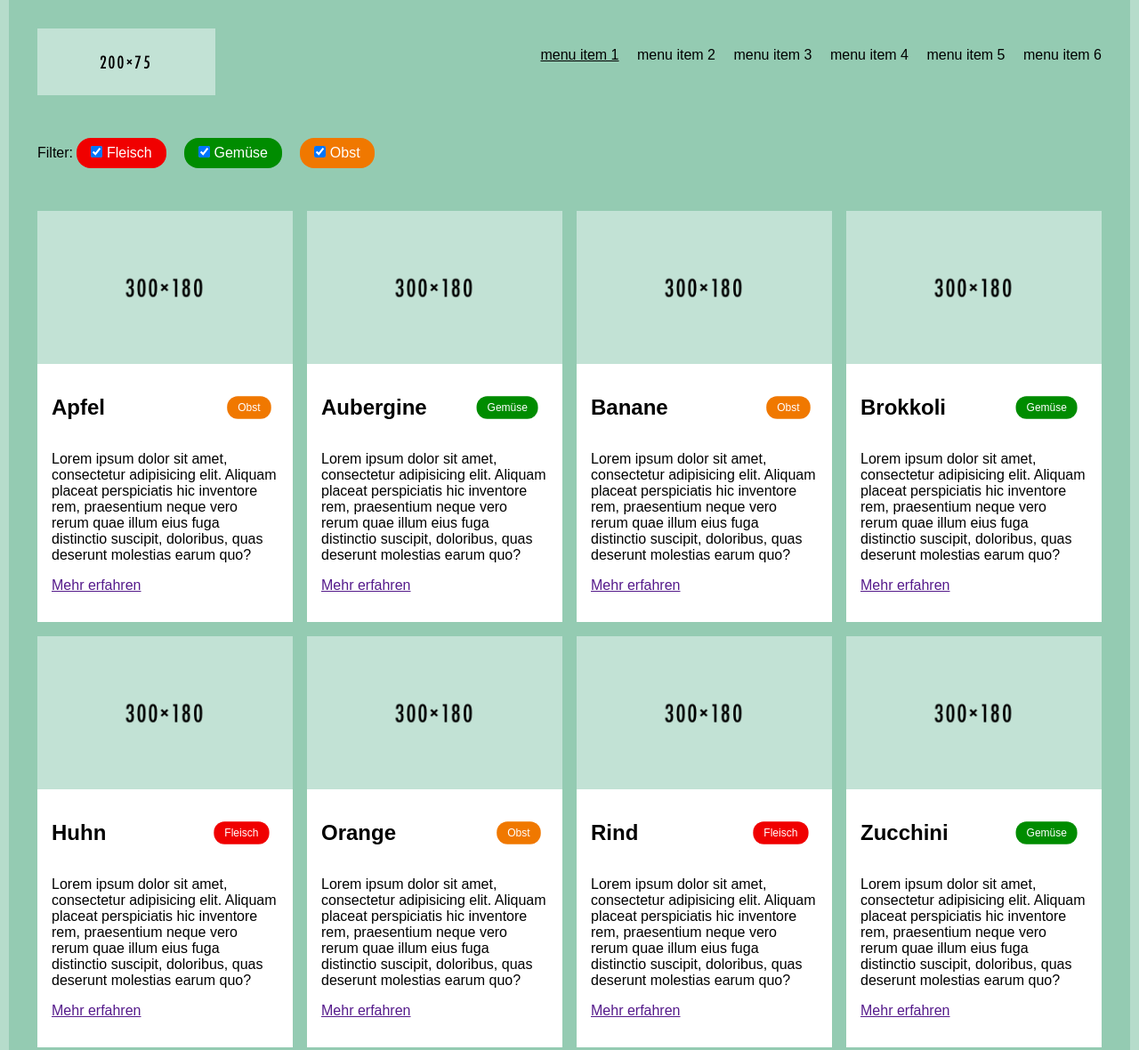
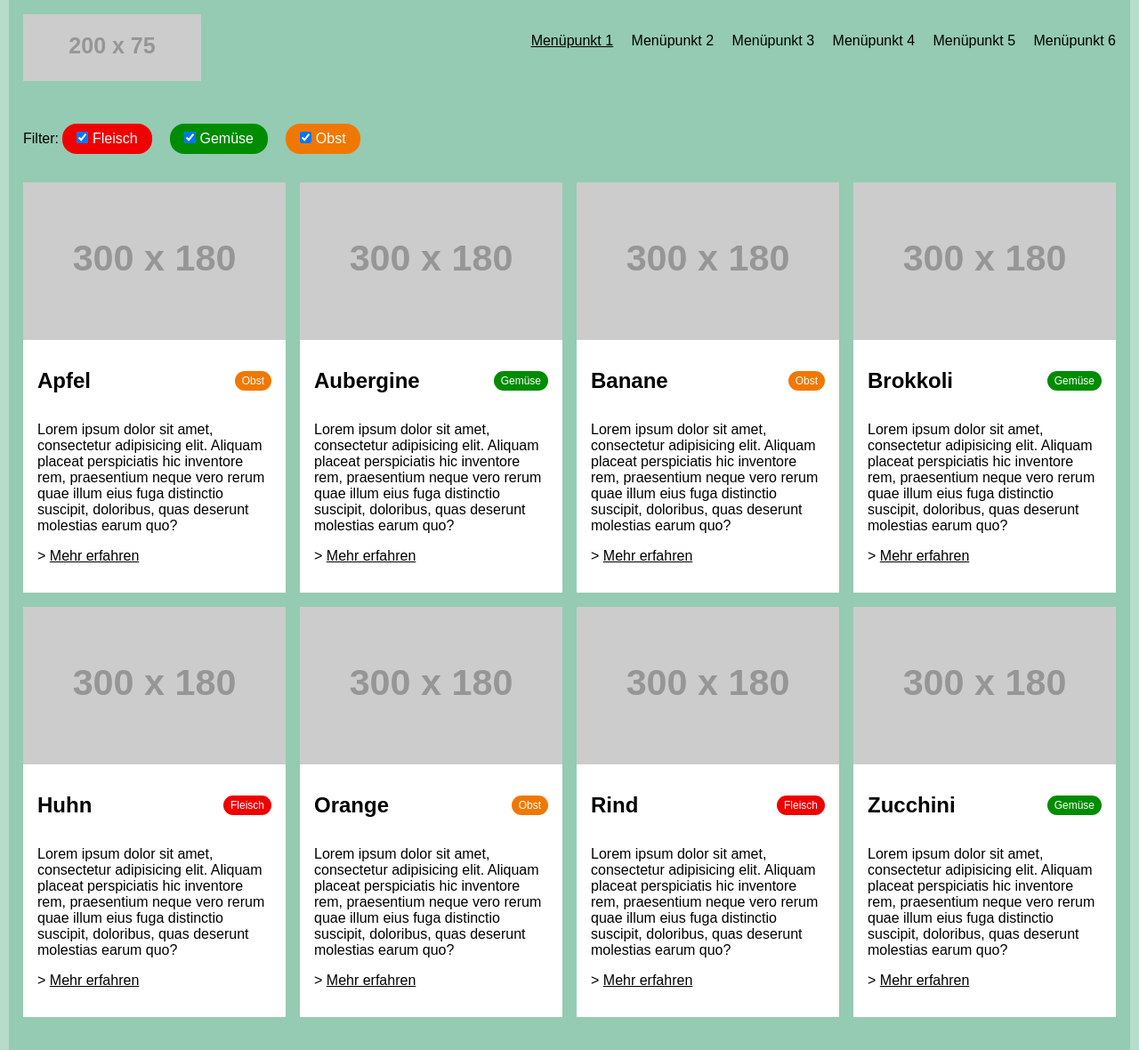
Before and after one commit to jpkempf/product-card-filters, a plain HTML site: page index.html in a window 1280 px wide. Shown: the top 1180 px of the page at 89% size. Drawn offline with Linux system fonts and the light colour scheme; placeholder pictures from the web are drawn by us.

Commit message:
fine tuning

```diff
--- a/index.html
+++ b/index.html
@@ -11,27 +11,27 @@
 <div class="wrapper">
     <header class="masthead">
         <div class="logo">
-            <img src="logo.png" alt="" />
+            <img src="http://placehold.it/200x75/b6dccb/000000" alt="" />
         </div>
         <nav class="main-nav">
             <ul>
                 <li>
-                    <a href="" class="active">menu item 1</a>
+                    <a href="" class="active">Menüpunkt 1</a>
                 </li>
                 <li>
-                    <a href="">menu item 2</a>
+                    <a href="">Menüpunkt 2</a>
                 </li>
                 <li>
-                    <a href="">menu item 3</a>
+                    <a href="">Menüpunkt 3</a>
                 </li>
                 <li>
-                    <a href="">menu item 4</a>
+                    <a href="">Menüpunkt 4</a>
                 </li>
                 <li>
-                    <a href="">menu item 5</a>
+                    <a href="">Menüpunkt 5</a>
                 </li>
                 <li>
-                    <a href="">menu item 6</a>
+                    <a href="">Menüpunkt 6</a>
                 </li>
             </ul>
         </nav>
@@ -55,14 +55,14 @@
         <div class="product-cards">
             <div class="media" data-product-category="fruit">
                 <div class="media__image">
-                    <img src="product-image.png" alt="" />
+                    <img src="http://placehold.it/300x180/b6dccb/000000" alt="" />
                 </div>
                 <div class="media__body">
                     <header class="media__body__head">
                         <h2>
                             Apfel
                         </h2>
-                        <span class="pill pill--orange small">
+                        <span class="pill pill--small pill--orange">
                             Obst
                         </span>
                     </header>
@@ -70,20 +70,20 @@
                         Lorem ipsum dolor sit amet, consectetur adipisicing elit. Aliquam placeat perspiciatis hic inventore rem, praesentium neque vero rerum quae illum eius fuga distinctio suscipit, doloribus, quas deserunt molestias earum quo?
                     </div>
                     <a href="" class="media__body__link">
-                        Mehr erfahren
+                        <span>Mehr erfahren</span>
                     </a>
                 </div>
             </div>
             <div class="media" data-product-category="vegetables">
                 <div class="media__image">
-                    <img src="product-image.png" alt="" />
+                    <img src="http://placehold.it/300x180/b6dccb/000000" alt="" />
                 </div>
                 <div class="media__body">
                     <header class="media__body__head">
                         <h2>
                             Aubergine
                         </h2>
-                        <span class="pill pill--green small">
+                        <span class="pill pill--small pill--green">
                             Gemüse
                         </span>
                     </header>
@@ -91,20 +91,20 @@
                         Lorem ipsum dolor sit amet, consectetur adipisicing elit. Aliquam placeat perspiciatis hic inventore rem, praesentium neque vero rerum quae illum eius fuga distinctio suscipit, doloribus, quas deserunt molestias earum quo?
                     </div>
                     <a href="" class="media__body__link">
-                        Mehr erfahren
+                        <span>Mehr erfahren</span>
                     </a>
                 </div>
             </div>
             <div class="media" data-product-category="fruit">
                 <div class="media__image">
-                    <img src="product-image.png" alt="" />
+                    <img src="http://placehold.it/300x180/b6dccb/000000" alt="" />
                 </div>
                 <div class="media__body">
                     <header class="media__body__head">
                         <h2>
                             Banane
                         </h2>
-                        <span class="pill pill--orange small">
+                        <span class="pill pill--small pill--orange">
                             Obst
                         </span>
                     </header>
@@ -112,20 +112,20 @@
                         Lorem ipsum dolor sit amet, consectetur adipisicing elit. Aliquam placeat perspiciatis hic inventore rem, praesentium neque vero rerum quae illum eius fuga distinctio suscipit, doloribus, quas deserunt molestias earum quo?
                     </div>
                     <a href="" class="media__body__link">
-                        Mehr erfahren
+                        <span>Mehr erfahren</span>
                     </a>
                 </div>
             </div>
             <div class="media" data-product-category="vegetables">
                 <div class="media__image">
-                    <img src="product-image.png" alt="" />
+                    <img src="http://placehold.it/300x180/b6dccb/000000" alt="" />
                 </div>
                 <div class="media__body">
                     <header class="media__body__head">
                         <h2>
                             Brokkoli
                         </h2>
-                        <span class="pill pill--green small">
+                        <span class="pill pill--small pill--green">
                             Gemüse
                         </span>
                     </header>
@@ -133,20 +133,20 @@
                         Lorem ipsum dolor sit amet, consectetur adipisicing elit. Aliquam placeat perspiciatis hic inventore rem, praesentium neque vero rerum quae illum eius fuga distinctio suscipit, doloribus, quas deserunt molestias earum quo?
                     </div>
                     <a href="" class="media__body__link">
-                        Mehr erfahren
+                        <span>Mehr erfahren</span>
                     </a>
                 </div>
             </div>
             <div class="media" data-product-category="meat">
                 <div class="media__image">
-                    <img src="product-image.png" alt="" />
+                    <img src="http://placehold.it/300x180/b6dccb/000000" alt="" />
                 </div>
                 <div class="media__body">
                     <header class="media__body__head">
                         <h2>
                             Huhn
                         </h2>
-                        <span class="pill pill--red small">
+                        <span class="pill pill--small pill--red">
                             Fleisch
                         </span>
                     </header>
@@ -154,20 +154,20 @@
                         Lorem ipsum dolor sit amet, consectetur adipisicing elit. Aliquam placeat perspiciatis hic inventore rem, praesentium neque vero rerum quae illum eius fuga distinctio suscipit, doloribus, quas deserunt molestias earum quo?
                     </div>
                     <a href="" class="media__body__link">
-                        Mehr erfahren
+                        <span>Mehr erfahren</span>
                     </a>
                 </div>
             </div>
             <div class="media" data-product-category="fruit">
                 <div class="media__image">
-                    <img src="product-image.png" alt="" />
+                    <img src="http://placehold.it/300x180/b6dccb/000000" alt="" />
                 </div>
                 <div class="media__body">
                     <header class="media__body__head">
                         <h2>
                             Orange
                         </h2>
-                        <span class="pill pill--orange small">
+                        <span class="pill pill--small pill--orange">
                             Obst
                         </span>
                     </header>
@@ -175,20 +175,20 @@
                         Lorem ipsum dolor sit amet, consectetur adipisicing elit. Aliquam placeat perspiciatis hic inventore rem, praesentium neque vero rerum quae illum eius fuga distinctio suscipit, doloribus, quas deserunt molestias earum quo?
                     </div>
                     <a href="" class="media__body__link">
-                        Mehr erfahren
+                        <span>Mehr erfahren</span>
                     </a>
                 </div>
             </div>
             <div class="media" data-product-category="meat">
                 <div class="media__image">
-                    <img src="product-image.png" alt="" />
+                    <img src="http://placehold.it/300x180/b6dccb/000000" alt="" />
                 </div>
                 <div class="media__body">
                     <header class="media__body__head">
                         <h2>
                             Rind
                         </h2>
-                        <span class="pill pill--red small">
+                        <span class="pill pill--small pill--red">
                             Fleisch
                         </span>
                     </header>
@@ -196,20 +196,20 @@
                         Lorem ipsum dolor sit amet, consectetur adipisicing elit. Aliquam placeat perspiciatis hic inventore rem, praesentium neque vero rerum quae illum eius fuga distinctio suscipit, doloribus, quas deserunt molestias earum quo?
                     </div>
                     <a href="" class="media__body__link">
-                        Mehr erfahren
+                        <span>Mehr erfahren</span>
                     </a>
                 </div>
             </div>
             <div class="media" data-product-category="vegetables">
                 <div class="media__image">
-                    <img src="product-image.png" alt="" />
+                    <img src="http://placehold.it/300x180/b6dccb/000000" alt="" />
                 </div>
                 <div class="media__body">
                     <header class="media__body__head">
                         <h2>
                             Zucchini
                         </h2>
-                        <span class="pill pill--green small">
+                        <span class="pill pill--small pill--green">
                             Gemüse
                         </span>
                     </header>
@@ -217,7 +217,7 @@
                         Lorem ipsum dolor sit amet, consectetur adipisicing elit. Aliquam placeat perspiciatis hic inventore rem, praesentium neque vero rerum quae illum eius fuga distinctio suscipit, doloribus, quas deserunt molestias earum quo?
                     </div>
                     <a href="" class="media__body__link">
-                        Mehr erfahren
+                        <span>Mehr erfahren</span>
                     </a>
                 </div>
             </div>
--- a/main.scss
+++ b/main.scss
@@ -3,8 +3,12 @@
  */
 
 $brand-color: #b6dccb;
+$red: rgb(240,0,0);
+$green: rgb(0,140,0);
+$orange: rgb(240,120,0);
 $spacing-unit: 1rem;
 $half-spacing-unit: $spacing-unit * .5;
+$quarter-spacing-unit : $spacing-unit * .25;
 $double-spacing-unit: $spacing-unit * 2;
 
 /**
@@ -21,12 +25,10 @@ $double-spacing-unit: $spacing-unit * 2;
  * BASIC LAYOUT
  */
 
-// proper box sizing
 *, *:before, *:after {
     box-sizing: border-box;
 }
 
-// vertical rythm
 * {
     margin-top: 0;
     margin-bottom: $spacing-unit;
@@ -36,37 +38,55 @@ body {
     background: $brand-color;
 }
 
+label {
+    cursor: pointer;
+}
+
 img {
     display: block;
     max-width: 100%;
     height: auto;
 }
 
-[data-hidden] {
+a {
+    color: #000;
+    text-decoration: none;
+}
+
+[data-hidden="true"] {
     display: none;
 }
 
 .wrapper {
     max-width: 1260px;
     margin: 0 auto;
-    padding: $double-spacing-unit;
+    padding: $spacing-unit;
     background: darken($brand-color, 10%);
 }
 
-// simple media object
 .media {
-
     &__image img {
         width: 100%;
     }
 
     &__body {
-        padding: 1em;
+        padding: $spacing-unit;
 
         &__head {
             display: flex;
             justify-content: space-between;
             align-items: center;
+        }
+
+        &__link {
+            span {
+                text-decoration: underline;
+            }
+
+            &:before {
+                content: '>';
+                text-decoration: none;
+            }
         }
     }
 }
@@ -86,17 +106,11 @@ img {
     }
 
     .main-nav {
-
-        a {
-            color: #000;
-            text-decoration: none;
-
-            &:hover,
-            &:focus,
-            &:active,
-            &.active {
-                text-decoration: underline;
-            }
+        a:hover,
+        a:focus,
+        a:active,
+        a.active {
+            text-decoration: underline;
         }
 
         ul {
@@ -116,13 +130,11 @@ img {
  */
 
 .product-filters {
-    margin-bottom: $double-spacing-unit;
-
     & > * {
         display: block;
         width: 100%;
 
-        @media all and (min-width: 30em) {
+        @media all and (min-width: 28em) {
             display: inline-block;
             width: auto;
         }
@@ -134,19 +146,23 @@ img {
     border-radius: $spacing-unit;
     background: #666;
     color: #fff;
-    cursor: pointer;
     @include margin-right;
 
+    &--small {
+        font-size: .75em;
+        padding: $quarter-spacing-unit $half-spacing-unit;
+    }
+
     &--red {
-        background: rgb(240,0,0);
+        background: $red;
     }
 
     &--green {
-        background: rgb(0,140,0);
+        background: $green;
     }
 
     &--orange {
-        background: rgb(240,120,0);
+        background: $orange;
     }
 }
 
@@ -158,20 +174,19 @@ img {
 .product-cards {
     display: flex;
     flex-wrap: wrap;
-    // to compensate for margin-right of children
     margin-right: -$spacing-unit;
 
     .media {
         background: #fff;
         margin-bottom: $spacing-unit;
+        @include margin-right;
 
         @media all and (min-width: 35em) {
             width: calc(50% - #{$spacing-unit});
-            @include margin-right;
         }
 
         @media all and (min-width: 50em) {
-            width: calc(33% - #{$spacing-unit});
+            width: calc(33.333% - #{$spacing-unit});
         }
 
         @media all and (min-width: 75em) {
@@ -179,11 +194,3 @@ img {
         }
     }
 }
-
-/**
- * UTILITY CLASSES
- */
-
-.small {
-    transform: scale(.75);
-}
```
Also changed, not shown: main.js (+14 -21 lines), main.css.
